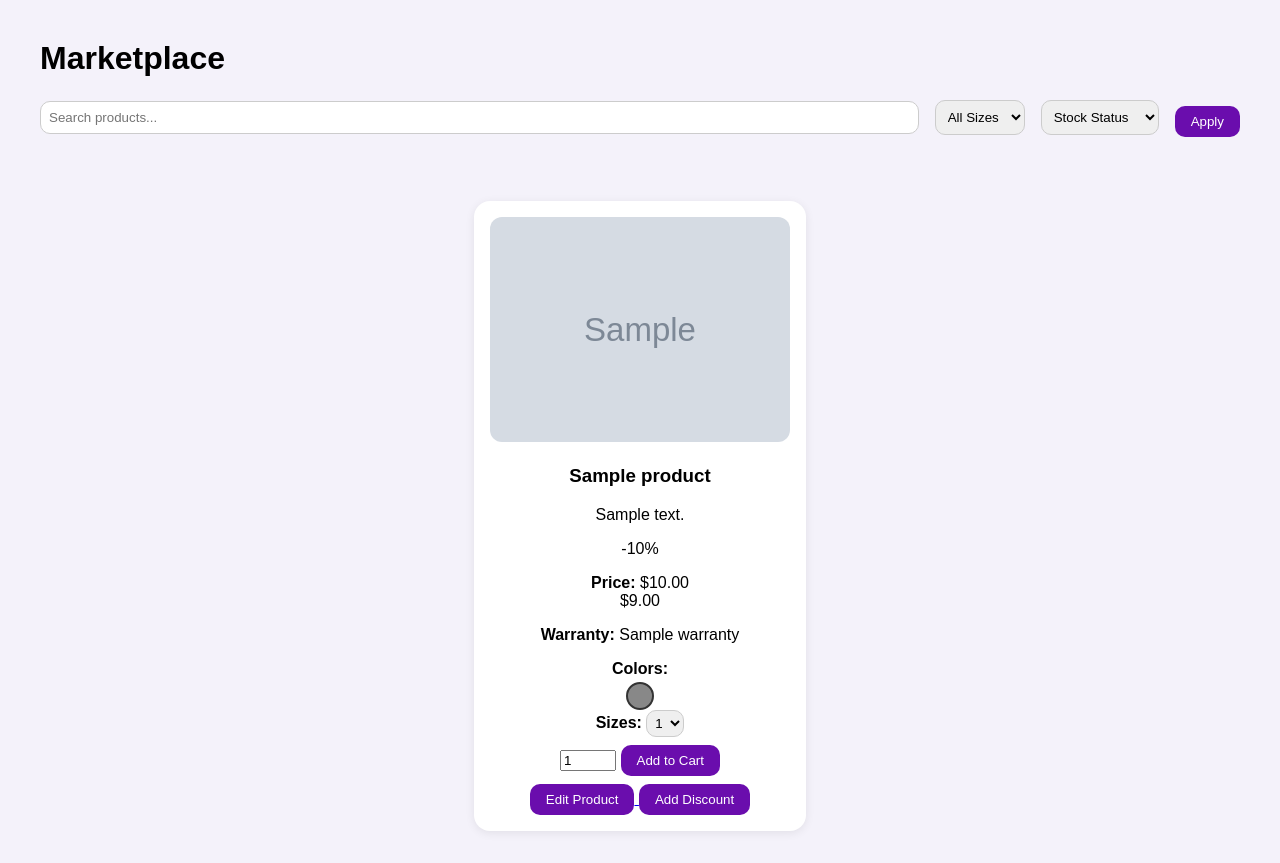
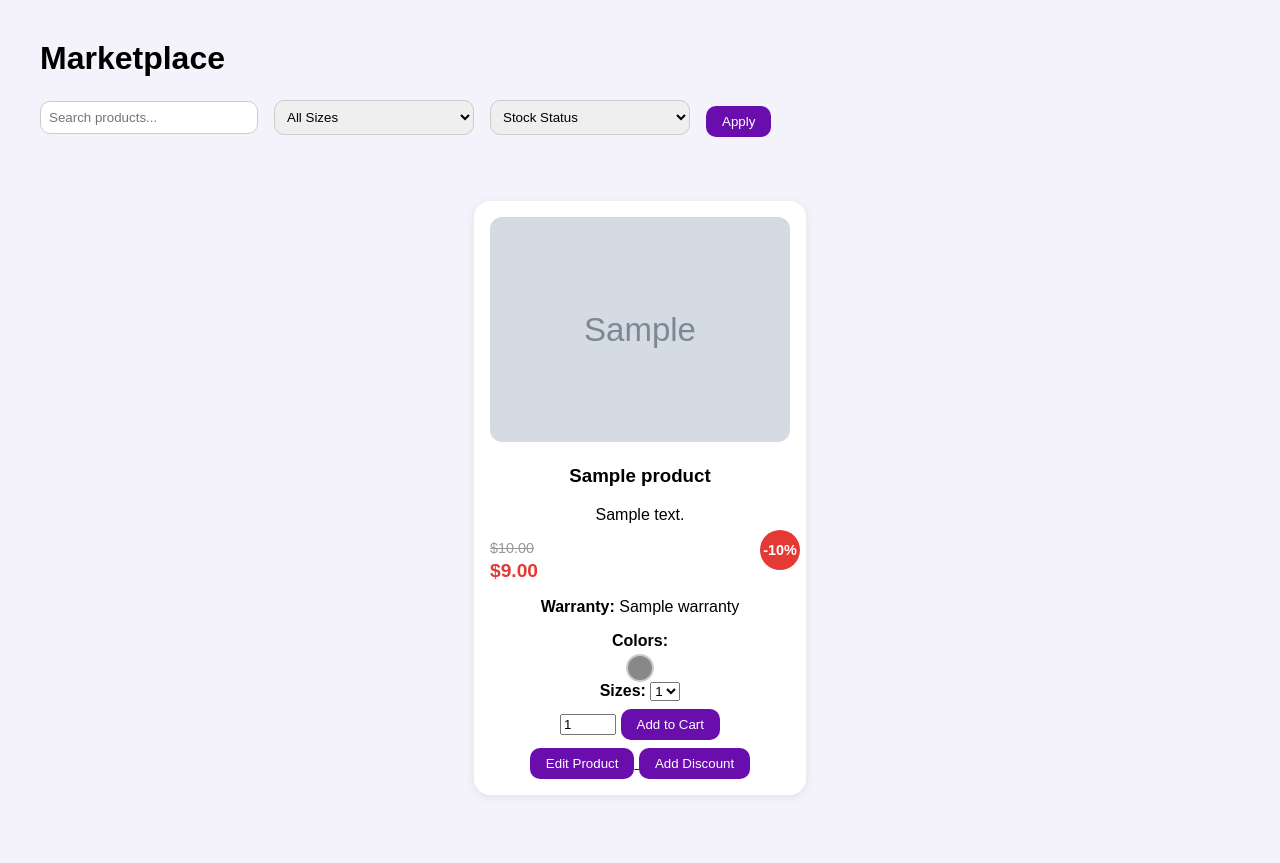
Before and after one commit to RWeber-GHub/CSET180Final, a Flask app: template templates/all_products.html in a window 1280 px wide. Shown: the part 38-901 px from the top of the page. After the commit the page ends 833 px from the top, so only its background shows below. Run offline with Flask 3, Linux system fonts and the light colour scheme; the template is opened without the code that fills it: most values are stand-ins (such as "Sample title", 1, 10 or a date in 2020); grey boxes marked "Sample" are stand-in pictures.

Commit message:
Finally done for the weekend, discounts and variants work now, just HTML CSS and bugtesting

```diff
--- a/templates/all_products.html
+++ b/templates/all_products.html
@@ -1,7 +1,8 @@
 {% extends "base.html" %}
 
 {% block content %}
-<link rel="icon" type="image/x-icon" href="static/images/browser_logo.png">
+<link rel="icon" type="image/x-icon" href="{{ url_for('static', filename='images/browser_logo.png') }}">
+
 <div class="container">
     <header>
         <div class="header-links">
@@ -11,19 +12,21 @@
             <a href="{{ url_for('products.create') }}" class="link">Create Product</a>
         </div>
     </header>
+
     <h1>Marketplace</h1>
 
-    <form method="GET" action="{{ url_for('user.view_products') }}" class="search-sort-form" style="margin-bottom: 2rem; display: flex; flex-wrap: wrap; gap: 1rem; align-items: center;">
-        <input type="text" name="query" placeholder="Search products..." value="{{ request.args.get('query', '') }}" style="padding: 0.5rem; border-radius: 10px; border: 1px solid #ccc; flex-grow: 1; min-width: 200px;">
+    <!-- Search and Filters -->
+    <form method="GET" action="{{ url_for('user.view_products') }}" class="search-sort-form">
+        <input type="text" name="query" placeholder="Search products..." value="{{ request.args.get('query', '') }}">
 
-        <select name="size" style="padding: 0.5rem; border-radius: 10px; border: 1px solid #ccc;">
+        <select name="size">
             <option value="">All Sizes</option>
             {% for size in all_sizes %}
             <option value="{{ size }}" {% if request.args.get('size') == size %}selected{% endif %}>{{ size }}</option>
             {% endfor %}
         </select>
 
-        <select name="in_stock" style="padding: 0.5rem; border-radius: 10px; border: 1px solid #ccc;">
+        <select name="in_stock">
             <option value="">Stock Status</option>
             <option value="1" {% if request.args.get('in_stock') == '1' %}selected{% endif %}>In Stock Only</option>
         </select>
@@ -31,18 +34,16 @@
         <input type="submit" value="Apply" class="submit-btn">
     </form>
 
+    <!-- Product List -->
     <div class="product-gallery">
         {% for product in products %}
         <div class="product-card" data-product-id="{{ product.product_id }}">
             <div class="product-images">
                 {% if product.images %}
-                <div id="carousel-{{ product.product_id }}" class="carousel">
-                    <img src="{{ url_for('static', filename=product.images[0].replace('static\\', '').replace('\\', '/')) }}"
-                        id="carousel-img-{{ product.product_id }}">
+                <div class="carousel" id="carousel-{{ product.product_id }}">
+                    <img src="{{ url_for('static', filename=product.images[0].replace('static\\', '').replace('\\', '/')) }}" id="carousel-img-{{ product.product_id }}">
                     {% if product.images|length > 1 %}
-                    <button class="next-btn" data-product-id="{{ product.product_id }}" data-images='[{% for img in product.images %}"{{ img.replace("static\\", "").replace("\\", "/") }}"{% if not loop.last %},{% endif %}{% endfor %}]'>
-                        Next
-                    </button>
+                    <button class="next-btn" data-product-id="{{ product.product_id }}" data-images='[{% for img in product.images %}"{{ img.replace("static\\", "").replace("\\", "/") }}"{% if not loop.last %},{% endif %}{% endfor %}]'>Next</button>
                     {% endif %}
                 </div>
                 {% else %}
@@ -52,25 +53,24 @@
 
             <h3>{{ product.title }}</h3>
             <p>{{ product.description }}</p>
+
             <div class="price-section">
                 {% if product.discount %}
-                    <div class="discount-badge">
-                        -{{ product.discount.discount_amount }}%
-                    </div>
-                    <p>
-                        <strong>Price:</strong>
+                    <div class="discount-badge">-{{ product.discount.discount_amount }}%</div>
+                    <p class="price-display">
                         <span class="original-price">${{ "%.2f"|format(product.price) }}</span>
-                        <br>
-                        <span class="discounted-price">
-                            ${{ "%.2f"|format(product.price * (1 - product.discount.discount_amount / 100)) }}
-                        </span>
+                        <span class="discounted-price">${{ "%.2f"|format(product.price * (1 - product.discount.discount_amount / 100)) }}</span>
                     </p>
                 {% else %}
-                    <p>${{ "%.2f"|format(product.price) }}</p>
+                    <p class="price-display">
+                        <span class="current-price" id="price-{{ product.product_id }}">${{ "%.2f"|format(product.price) }}</span>
+                    </p>
                 {% endif %}
             </div>
+
             <p><strong>Warranty:</strong> {{ product.warranty }}</p>
 
+            <!-- Add to Cart Form -->
             <form method="POST" action="{{ url_for('user.add_to_cart') }}" onsubmit="return validateVariant({{ product.product_id }})">
                 <input type="hidden" name="product_id" value="{{ product.product_id }}">
                 <input type="hidden" name="color" class="color-input">
@@ -81,8 +81,7 @@
                     <div class="color-options">
                         {% for color in product.colors %}
                         <div class="color-circle" title="{{ color }}" data-color="{{ color }}" data-product-id="{{ product.product_id }}"
-                            style="background-color: {{ color }};">
-                        </div>
+                             style="background-color: {{ color }};"></div>
                         {% endfor %}
                     </div>
                 </div>
@@ -91,7 +90,7 @@
                 {% if product.sizes %}
                 <div class="product-sizes">
                     <strong>Sizes:</strong>
-                    <select name="size" class="size-select" data-product-id="{{ product.product_id }}">
+                    <select name="size" class="size-select" id="size-select-{{ product.product_id }}" data-product-id="{{ product.product_id }}">
                         {% for size in product.sizes %}
                         <option value="{{ size }}">{{ size }}</option>
                         {% endfor %}
@@ -107,29 +106,19 @@
                 <button>Edit Product</button>
             </a>
 
-            <a href="{{ url_for('products.add_discount', product_id=product.product_id) }}"></a>
-
-            <script>
-                window["variants_{{ product.product_id }}"] = {{ product.variants}};
-            </script>
             <button type="button" onclick="toggleDiscountForm({{ product.product_id }})">Add Discount</button>
 
             <form method="POST" action="{{ url_for('products.add_discount', product_id=product.product_id) }}"
-                  class="discount-form" id="discount-form-{{ product.product_id }}" style="display: none; margin-top: 1rem;">
-                <label>
-                    Amount (%):
-                    <input type="number" name="discount_amount" min="1" max="100" required>
-                </label><br>
-                <label>
-                    Start Date:
-                    <input type="date" name="discount_start" required>
-                </label><br>
-                <label>
-                    End Date:
-                    <input type="date" name="discount_end" required>
-                </label><br>
+                  class="discount-form" id="discount-form-{{ product.product_id }}" style="display: none;">
+                <label>Amount (%): <input type="number" name="discount_amount" min="1" max="100" required></label><br>
+                <label>Start Date: <input type="date" name="discount_start" required></label><br>
+                <label>End Date: <input type="date" name="discount_end" required></label><br>
                 <input type="submit" value="Apply Discount" class="submit-btn">
             </form>
+
+            <script>
+                window["variants_{{ product.product_id }}"] = JSON.parse('{{ product.variants_json | safe }}');
+            </script>
         </div>
         {% endfor %}
     </div>
@@ -164,12 +153,28 @@
         font-size: 16px;
         color: #6a0dad;
         font-weight: bold;
+        padding-top: 20px;
         transition: color 0.3s ease;
-        padding-top: 20px;
     }
 
     .link:hover {
         color: #ab67eb;
+    }
+
+    .search-sort-form {
+        margin-bottom: 2rem;
+        display: flex;
+        flex-wrap: wrap;
+        gap: 1rem;
+        align-items: center;
+    }
+
+    .search-sort-form input[type="text"],
+    .search-sort-form select {
+        padding: 0.5rem;
+        border-radius: 10px;
+        border: 1px solid #ccc;
+        min-width: 200px;
     }
 
     .product-gallery {
@@ -181,7 +186,7 @@
     }
 
     .product-card {
-        background-color: #ffffff;
+        background-color: #fff;
         border-radius: 16px;
         box-shadow: 0 2px 10px rgba(0, 0, 0, 0.08);
         padding: 1rem;
@@ -204,9 +209,9 @@
         right: 5px;
         bottom: 5px;
         padding: 5px 10px;
-        border: none;
         background-color: #6a0dad;
         color: white;
+        border: none;
         border-radius: 10px;
         cursor: pointer;
     }
@@ -222,7 +227,7 @@
         width: 24px;
         height: 24px;
         border-radius: 50%;
-        border: 2px solid #333;
+        border: 2px solid #ccc;
         cursor: pointer;
         transition: transform 0.2s ease;
     }
@@ -232,13 +237,7 @@
     }
 
     .color-circle.selected {
-        border: 3px solid #6a0dad;
-    }
-
-    select {
-        padding: 0.25rem;
-        border-radius: 10px;
-        border: 1px solid #ccc;
+        border: 3px solid #000;
     }
 
     input[type="submit"], button {
@@ -254,119 +253,218 @@
     input[type="submit"]:hover, button:hover {
         background-color: #5a0cab;
     }
-    </style>
+
+    .size-select option:disabled {
+    color: #ccc;
+    background-color: #f8f8f8;
+}
+
+.size-select option {
+    color: #000;
+}
+
+.unavailable-option {
+    color: #999;
+    text-decoration: line-through;
+}
+.price-section {
+    position: relative;
+    margin: 1rem 0;
+}
+
+.discount-badge {
+    position: absolute;
+    top: -10px;
+    right: -10px;
+    background: #e53935;
+    color: white;
+    border-radius: 50%;
+    width: 40px;
+    height: 40px;
+    display: flex;
+    align-items: center;
+    justify-content: center;
+    font-weight: bold;
+    font-size: 0.9rem;
+    z-index: 1;
+}
+
+.price-display {
+    display: flex;
+    flex-direction: column;
+    align-items: flex-start;
+    gap: 0.25rem;
+}
+
+.original-price {
+    text-decoration: line-through;
+    color: #999;
+    font-size: 0.9rem;
+}
+
+.discounted-price {
+    color: #e53935;
+    font-weight: bold;
+    font-size: 1.2rem;
+}
+
+.current-price {
+    font-weight: bold;
+    font-size: 1.2rem;
+}
+</style>
 
 <script>
-    function toggleDiscountForm(productId) {
-        const form = document.getElementById(discount-form-${productId});
-        form.style.display = form.style.display === "none" ? "block" : "none";
-    }
+    document.addEventListener('DOMContentLoaded', () => {
+        // Initialize all product cards with their variants
+        document.querySelectorAll('.product-card').forEach(card => {
+            const productId = card.dataset.productId;
+            let variants = [];
 
-    document.addEventListener('DOMContentLoaded', function () {
-        function updateSizeOptions(productId, selectedColor) {
-            const variants = window["variants_" + productId];
-            const sizeSelect = document.querySelector(.size-select[data-product-id="${productId}"]);
-            const priceElem = document.querySelector(.product-card[data-product-id="${productId}"] .price-section);
-            const quantityInput = document.querySelector(.product-card[data-product-id="${productId}"] input[name="quantity"]);
-
-            Array.from(sizeSelect.options).forEach(option => {
-                const valid = variants.some(v => v.color === selectedColor && v.size === option.value);
-                option.disabled = !valid;
-            });
-
-            const selectedSize = sizeSelect.value;
-            updatePriceAndStock(productId, selectedColor, selectedSize);
-        }
-
-        function updatePriceAndStock(productId, color, size) {
-            const variants = window["variants_" + productId];
-            const variant = variants.find(v => v.color === color && v.size === size);
-            const productCard = document.querySelector(.product-card[data-product-id="${productId}"]);
-            const priceSection = productCard.querySelector(".price-section");
-            const quantityInput = productCard.querySelector(input[name="quantity"]);
-
-            if (!variant) return;
-
-            const basePrice = parseFloat(variant.price);
-            const discount = variant.discount || null;
-
-            let html = '';
-
-            if (discount) {
-                const discounted = basePrice * (1 - discount.discount_amount / 100);
-                html += <div class="discount-badge">-${discount.discount_amount}%</div>;
-                html += <p><strong>Price:</strong> <span class="original-price">$${basePrice.toFixed(2)}</span><br>;
-                html += <span class="discounted-price">$${discounted.toFixed(2)}</span></p>;
-            } else {
-                html += <p>$${basePrice.toFixed(2)}</p>;
+            try {
+                variants = window[`variants_${productId}`] || [];
+                if (!Array.isArray(variants)) variants = [];
+            } catch (e) {
+                console.error(`Error loading variants for product ${productId}:`, e);
+                variants = [];
             }
 
-            html += <p><strong>Warranty:</strong> ${variant.warranty || 'N/A'}</p>;
+            // Get all unique colors for this product
+            const colors = [...new Set(variants.map(v => v.color))];
 
-            priceSection.innerHTML = html;
+            // Select first color by default if available
+            if (colors.length > 0) {
+                const firstColor = colors[0];
+                const colorCircle = card.querySelector(`.color-circle[data-color="${firstColor}"]`);
+                if (colorCircle) {
+                    colorCircle.classList.add('selected');
+                    card.querySelector('.color-input').value = firstColor;
+                    updateSizeOptions(productId, firstColor);
+                }
+            }
+        });
 
-            if (quantityInput) {
-                quantityInput.max = variant.stock;
-            }
-        }
+        // Color selection handler
+        document.querySelectorAll('.color-circle').forEach(circle => {
+            circle.addEventListener('click', function() {
+                const productId = this.dataset.productId;
+                const color = this.dataset.color;
 
-        function getSelectedColor(productId) {
-            const circle = document.querySelector(.color-circle.selected[data-product-id="${productId}"]);
-            return circle ? circle.dataset.color : null;
-        }
+                // Update selected color
+                document.querySelectorAll(`.color-circle[data-product-id="${productId}"]`)
+                    .forEach(c => c.classList.remove('selected'));
+                this.classList.add('selected');
+                document.querySelector(`.product-card[data-product-id="${productId}"] .color-input`).value = color;
 
-        window.validateVariant = function(productId) {
-            const color = getSelectedColor(productId);
-            const sizeSelect = document.querySelector(.size-select[data-product-id="${productId}"]);
-            const size = sizeSelect ? sizeSelect.value : null;
-            const variants = window["variants_" + productId];
-
-            const valid = variants.some(v => v.color === color && v.size === size);
-            if (!valid) {
-                alert("Invalid color/size combination.");
-                return false;
-            }
-            return true;
-        };
-
-        document.querySelectorAll('.color-circle').forEach(circle => {
-            circle.addEventListener('click', function () {
-                const color = this.dataset.color;
-                const productId = this.dataset.productId;
-
-                document.querySelectorAll(.color-circle[data-product-id="${productId}"]).forEach(c => c.classList.remove('selected'));
-                this.classList.add('selected');
-
-                const colorInput = this.closest('form').querySelector(input.color-input[name="color"]);
-                if (colorInput) {
-                    colorInput.value = color;
-                }
-
+                // Update size options for selected color
                 updateSizeOptions(productId, color);
             });
         });
 
+        // Size selection handler
         document.querySelectorAll('.size-select').forEach(select => {
-            select.addEventListener('change', function () {
+            select.addEventListener('change', function() {
                 const productId = this.dataset.productId;
-                const selectedColor = getSelectedColor(productId);
-                const selectedSize = this.value;
-
-                updatePriceAndStock(productId, selectedColor, selectedSize);
-            });
-        });
-
-        document.querySelectorAll('.next-btn').forEach(btn => {
-            btn.addEventListener('click', () => {
-                const productId = btn.dataset.productId;
-                const images = JSON.parse(btn.dataset.images);
-                const img = document.getElementById('carousel-img-' + productId);
-                const currentSrc = img.src.split('/static/')[1];
-                const nextIndex = (images.indexOf(currentSrc) + 1) % images.length;
-                img.src = /static/${images[nextIndex]};
+                const selectedColor = document.querySelector(`.color-circle[data-product-id="${productId}"].selected`)?.dataset.color;
+                if (selectedColor) {
+                    updatePriceDisplay(productId, selectedColor, this.value);
+                }
             });
         });
     });
-    </script>
 
+    function updateSizeOptions(productId, color) {
+        let variants = [];
+        try {
+            variants = window[`variants_${productId}`] || [];
+            if (!Array.isArray(variants)) variants = [];
+        } catch (e) {
+            console.error(`Error loading variants for product ${productId}:`, e);
+            variants = [];
+        }
+
+        const sizeSelect = document.querySelector(`#size-select-${productId}`);
+        if (!sizeSelect) return;
+
+        // Filter variants for selected color
+        const colorVariants = variants.filter(v => v.color === color);
+
+        // Get current selection before clearing
+        const currentSize = sizeSelect.value;
+        let currentSizeStillAvailable = false;
+
+        // Clear existing options
+        sizeSelect.innerHTML = '';
+
+        // Get unique sizes for this color
+        const sizeMap = {};
+        colorVariants.forEach(variant => {
+            if (!sizeMap[variant.size]) {
+                sizeMap[variant.size] = {
+                    stock: variant.stock,
+                    price: variant.price
+                };
+            }
+        });
+
+        // Add size options
+        Object.entries(sizeMap).forEach(([size, data]) => {
+            const option = document.createElement('option');
+            option.value = size;
+            option.textContent = size;
+
+            if (data.stock <= 0) {
+                option.disabled = true;
+                option.classList.add('unavailable-option');
+                option.textContent += ' (Out of Stock)';
+            } else if (size === currentSize) {
+                currentSizeStillAvailable = true;
+            }
+
+            sizeSelect.appendChild(option);
+        });
+
+        // Restore selection if still available, otherwise select first available
+        if (currentSizeStillAvailable) {
+            sizeSelect.value = currentSize;
+        } else {
+            const firstAvailable = Object.entries(sizeMap).find(([_, data]) => data.stock > 0);
+            if (firstAvailable) {
+                sizeSelect.value = firstAvailable[0];
+            }
+        }
+
+        // Update price display
+        updatePriceDisplay(productId, color, sizeSelect.value);
+    }
+
+    function updatePriceDisplay(productId, color, size) {
+        let variants = [];
+        try {
+            variants = window[`variants_${productId}`] || [];
+            if (!Array.isArray(variants)) variants = [];
+        } catch (e) {
+            console.error(`Error loading variants for product ${productId}:`, e);
+            variants = [];
+        }
+
+        const variant = variants.find(v => v.color === color && v.size === size);
+        if (!variant) return;
+
+        const price = variant.price.toFixed(2);
+        const card = document.querySelector(`.product-card[data-product-id="${productId}"]`);
+
+        if (card.querySelector('.discount-badge')) {
+            const discount = parseFloat(card.querySelector('.discount-badge').textContent.replace('-', '').replace('%', ''));
+            const discountedPrice = (variant.price * (1 - discount/100)).toFixed(2);
+            card.querySelector('.original-price').textContent = `$${price}`;
+            card.querySelector('.discounted-price').textContent = `$${discountedPrice}`;
+        } else {
+            const priceSpan = card.querySelector(`#price-${productId}`);
+            if (priceSpan) priceSpan.textContent = `$${price}`;
+        }
+    }
+
+    // [Keep the validateVariant and toggleDiscountForm functions the same]
+</script>
 {% endblock %}
--- a/templates/userview.html
+++ b/templates/userview.html
@@ -7,7 +7,7 @@
             <div class="header-links">
                 <a href="{{ url_for('home.home') }}" class="link">Home</a>
                 <a href="{{ url_for('user.chat') }}" class="link">Chat</a>
-                <a href="{{ url_for('user.view_products') }}" class="link">Shop</a>
+                <a href="{{ url_for('products.product_gallery') }}" class="link">Shop</a>
                 <a href="{{ url_for('user.cart') }}" class="link">Cart</a>
                 <a href="{{ url_for('user.view_orders') }}" class="link">Orders</a>
                 <a href="{{ url_for('user.view_reviews') }}" class="link">Reviews</a>
--- a/users.py
+++ b/users.py
@@ -304,7 +304,7 @@ def add_to_cart():
 
     if not color or not size:
         flash("Invalid color or size selected.")
-        return redirect(url_for('user.view_cart'))
+        return redirect(url_for('user.cart'))
 
     color_id = color.color_id
     size_id = size.size_id
@@ -320,7 +320,7 @@ def add_to_cart():
 
     if not variant or variant.variant_stock < quantity:
         flash("Selected variant is out of stock or does not exist.")
-        return redirect(url_for('user.view_cart'))
+        return redirect(url_for('user.cart'))
 
     try:
         conn.execute(text("""
```
Also changed, not shown: products.py (+87 -72 lines).
